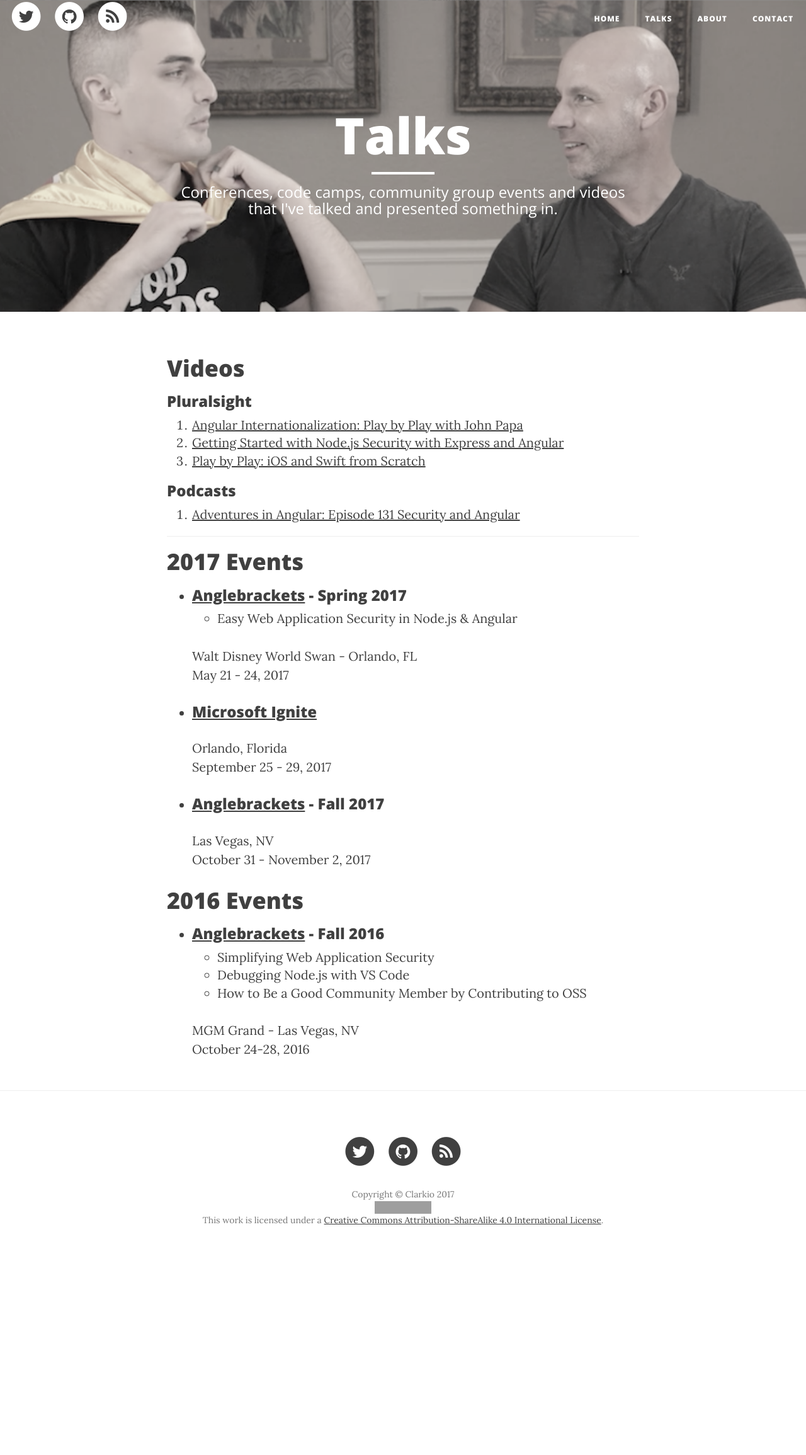
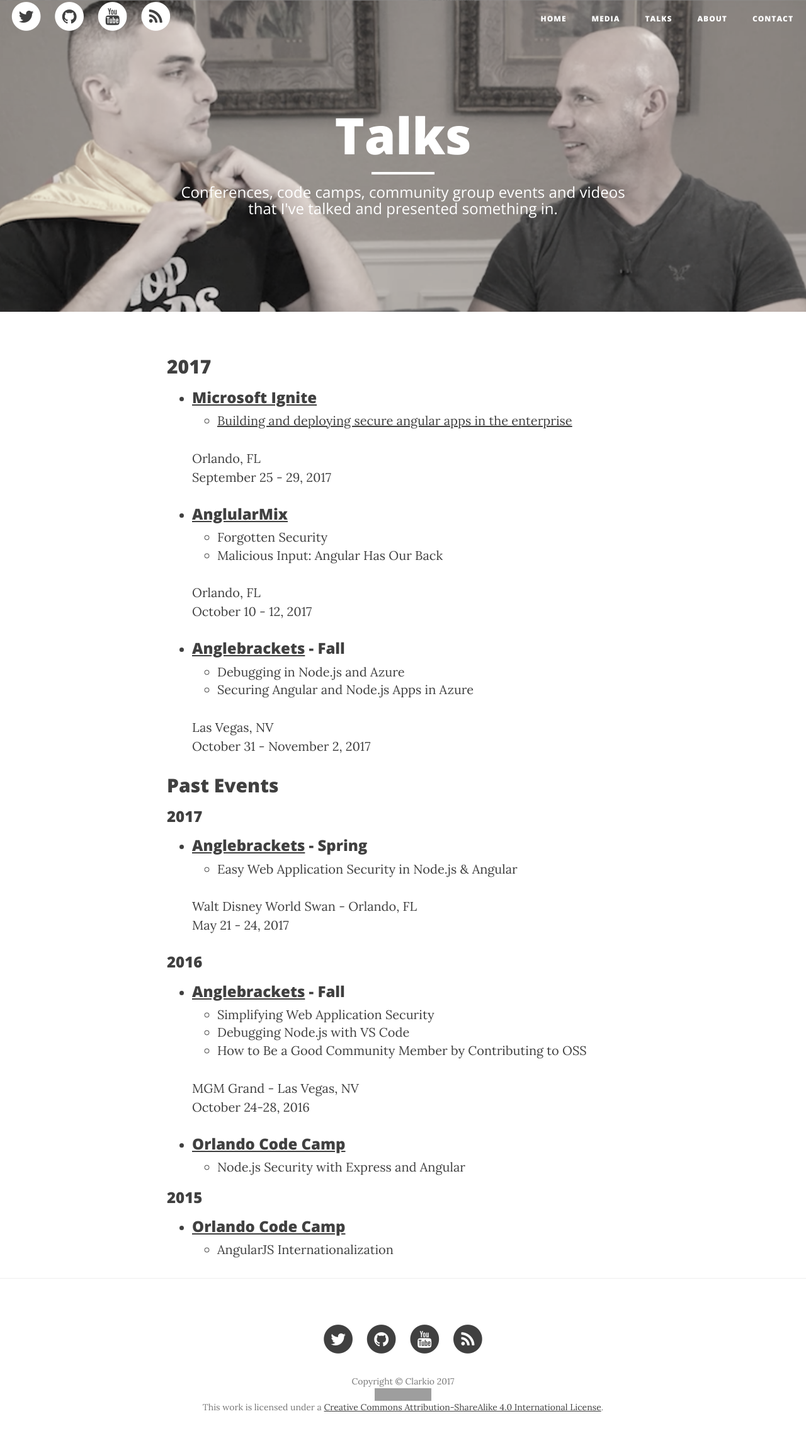
Before and after one commit to clarkio/clarkio.github.io, a Jekyll site: the page built from talks.md, in a window 1280 px wide. Shown: the whole page at 63% size. Built offline with Jekyll 4.4.1, drawn with Linux system fonts in a browser that asks for light colours; nearby versions of some CDN libraries; before the commit the page ends 2013 px from its top, so only the background shows below that; grey boxes are pictures that could not be loaded.

Commit message:
update talks, add media, adjust css

```diff
--- a/_includes/footer.html
+++ b/_includes/footer.html
@@ -35,6 +35,14 @@
                     </li>
                     {% endif %}
                     <li>
+                        <a href="https://www.youtube.com/channel/UCID02LhTNYYhWbok3zyggOw">
+                            <span class="fa-stack fa-lg">
+                                <i class="fa fa-circle fa-stack-2x"></i>
+                                <i class="fa fa-youtube fa-stack-1x fa-inverse"></i>
+                            </span>
+                        </a>
+                    </li>
+                    <li>
                         <a href="{{ "/feed.xml" | prepend: site.baseurl }}">
                             <span class="fa-stack fa-lg">
                                 <i class="fa fa-circle fa-stack-2x"></i>
--- a/_includes/nav.html
+++ b/_includes/nav.html
@@ -41,6 +41,14 @@
                     </li>
                     {% endif %}
                     <li>
+                        <a href="https://www.youtube.com/channel/UCID02LhTNYYhWbok3zyggOw">
+                            <span class="fa-stack fa-lg">
+                                <i class="fa fa-circle fa-stack-2x fa-inverse"></i>
+                                <i class="fa fa-youtube fa-stack-1x"></i>
+                            </span>
+                        </a>
+                    </li>
+                    <li>
                         <a href="{{ "/feed.xml" | prepend: site.baseurl }}">
                             <span class="fa-stack fa-lg">
                                 <i class="fa fa-circle fa-stack-2x fa-inverse"></i>
--- a/css/clean-blog.css
+++ b/css/clean-blog.css
@@ -409,6 +409,7 @@
 
 p a,
 h3 a,
-ol li a {
+ol li a,
+ul li ul li a {
   text-decoration: underline;
 }
--- a/talks.md
+++ b/talks.md
@@ -7,33 +7,41 @@
 order: 2
 ---
 
-# Videos
+## 2017
+- ### [Microsoft Ignite](https://www.microsoft.com/en-us/ignite)
+    - [Building and deploying secure angular apps in the enterprise](https://myignite.microsoft.com/sessions/55304)
+    <p>Orlando, FL<br>September 25 - 29, 2017</p>
+- ### [AnglularMix](https://www.angularmix.com/#!/speakers/Brian%20Clark)
+    - Forgotten Security
+    - Malicious Input: Angular Has Our Back
+    <p>Orlando, FL<br>
+    October 10 - 12, 2017</p>
+- ### [Anglebrackets](https://anglebrackets.org/#!/speakers/Brian%20Clark) - Fall
+    - Debugging in Node.js and Azure
+    - Securing Angular and Node.js Apps in Azure
+    <p>Las Vegas, NV<br>
+    October 31 - November 2, 2017</p>
 
-### Pluralsight
-1. [Angular Internationalization: Play by Play with John Papa](http://bit.ly/1Q6XrJI)
-2. [Getting Started with Node.js Security with Express and Angular](http://bit.ly/2cJyxhD)
-3. [Play by Play: iOS and Swift from Scratch](http://bit.ly/2nvJY1j)
-
-### Podcasts
-1. [Adventures in Angular: Episode 131 Security and Angular](http://bit.ly/2nKfCZU)
-
-<hr>
-# 2017 Events
-- ### [Anglebrackets](https://anglebrackets.org/) - Spring 2017
+## Past Events
+### 2017
+- ### [Anglebrackets](https://anglebrackets.org/) - Spring
     - Easy Web Application Security in Node.js & Angular
     <p>Walt Disney World Swan - Orlando, FL<br>
     May 21 - 24, 2017</p>
-- ### [Microsoft Ignite](https://www.microsoft.com/en-us/ignite)
-    <p>Orlando, Florida<br>September 25 - 29, 2017</p>
-- ### [Anglebrackets](https://anglebrackets.org/) - Fall 2017
-    <p>Las Vegas, NV<br>
-    October 31 - November 2, 2017</p>
 
-# 2016 Events
+### 2016
 
-- ### [Anglebrackets](https://anglebrackets.org/) - Fall 2016
+- ### [Anglebrackets](https://anglebrackets.org/) - Fall
     - Simplifying Web Application Security
     - Debugging Node.js with VS Code
     - How to Be a Good Community Member by Contributing to OSS
     <p>MGM Grand - Las Vegas, NV<br>
     October 24-28, 2016</p>
+
+- ### [Orlando Code Camp](http://orlandocodecamp.com/)
+    - Node.js Security with Express and Angular
+
+### 2015
+
+- ### [Orlando Code Camp](http://orlandocodecamp.com/)
+    - AngularJS Internationalization
```
Also changed, not shown: media.md (added, +16 -0 lines).
